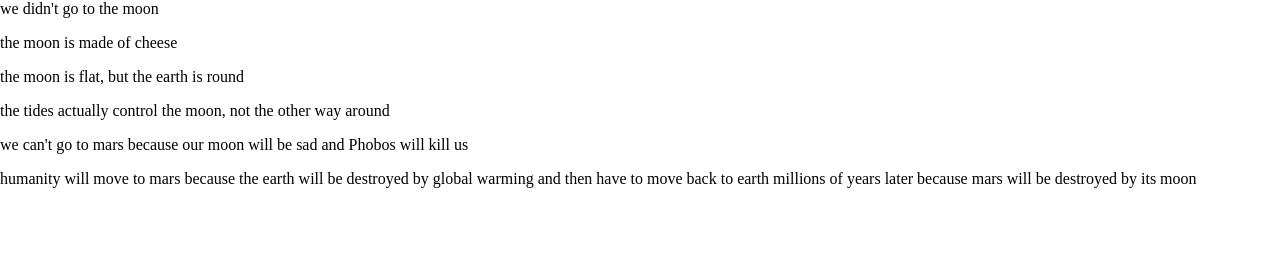
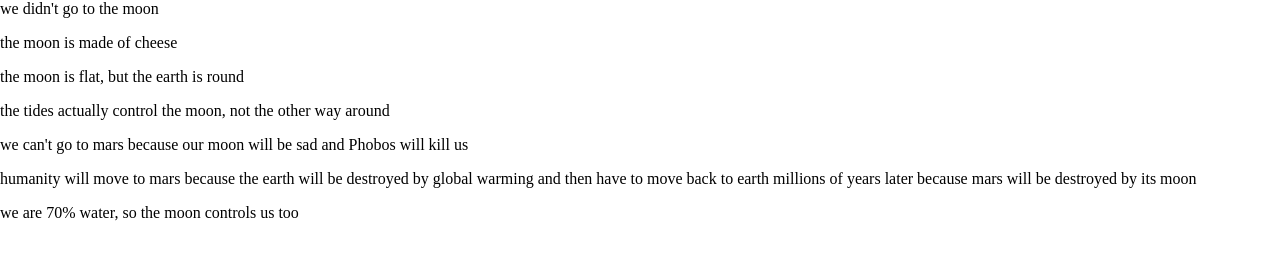
Before and after one commit to kat-thomas/team-trident, a plain HTML site: page conspiracy.html in a window 1280 px wide. Drawn offline with Linux system fonts and the light colour scheme.

Commit message:
more conspiracies

```diff
--- a/conspiracy.html
+++ b/conspiracy.html
@@ -34,6 +34,10 @@
           later because mars will be destroyed by its moon
         </p>
       </li>
+
+      <li>
+        <p>we are 70% water, so the moon controls us too</p>
+      </li>
     </ul>
   </body>
 </html>
```
